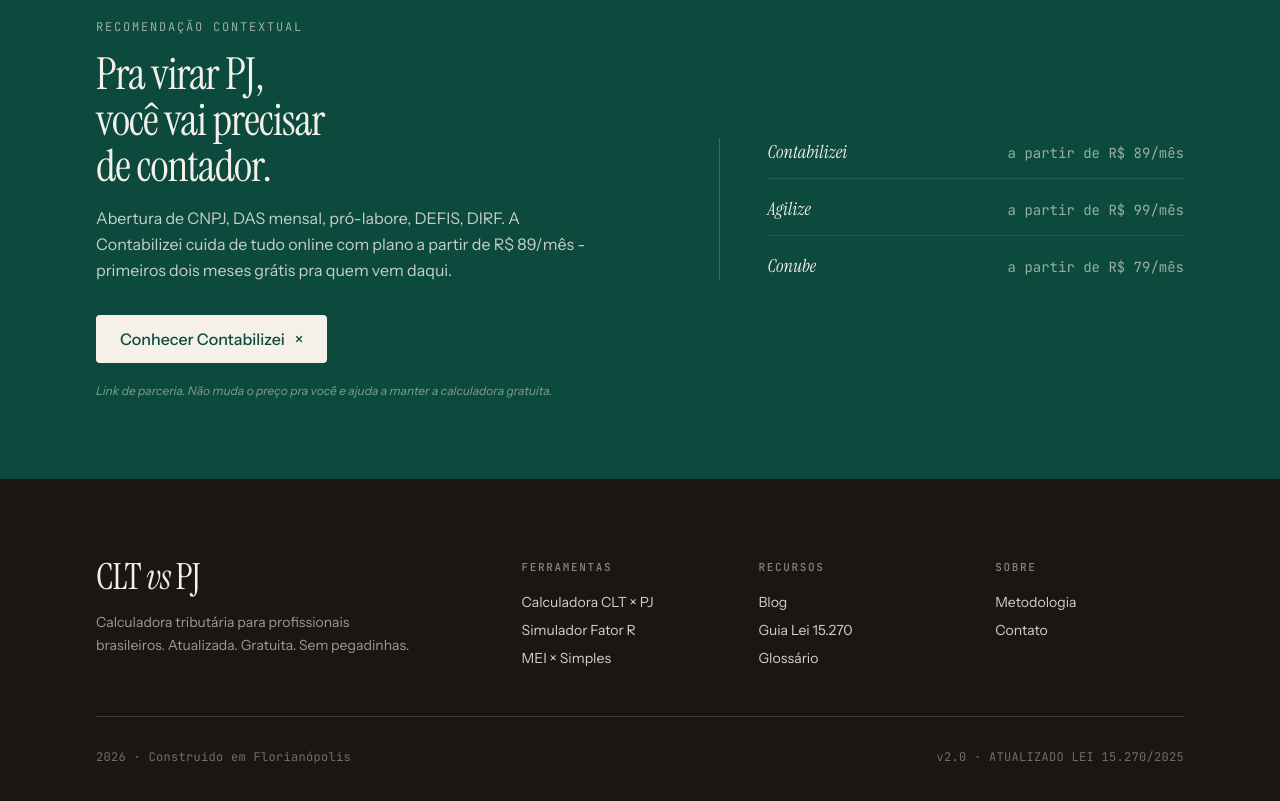
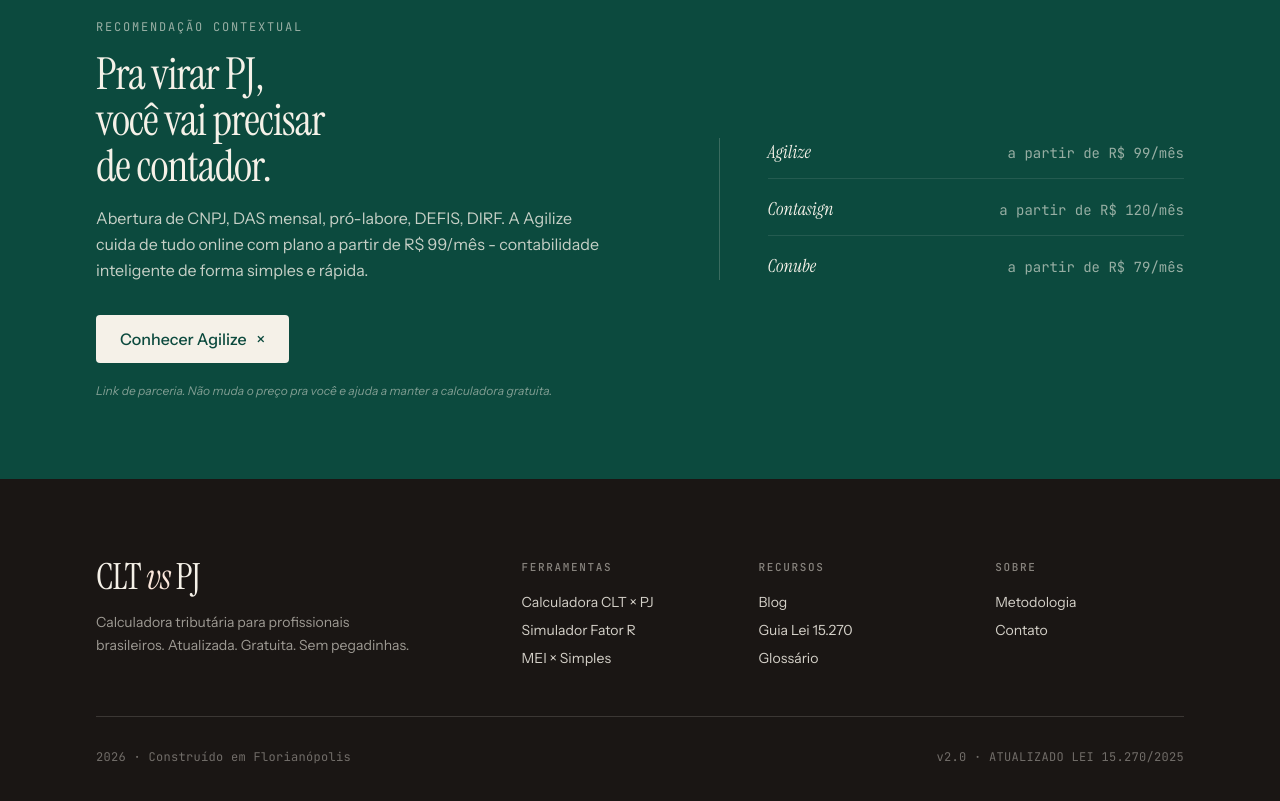
Before and after one commit to RodVerruck/cltvspj, a Next.js app: page / in a window 1280 px wide. Shown: the part 1880-2681 px from the top of the page. Built offline with nearby package versions, Linux system fonts and the light colour scheme; no server answers.

Commit message:
feat: update affiliate partnerships, improve blog layout, and unify Simples Nacional content with enhanced typography and SEO redirect.

```diff
--- a/posts/como-abrir-cnpj-trabalhar-pj.mdx
+++ b/posts/como-abrir-cnpj-trabalhar-pj.mdx
@@ -79,7 +79,7 @@
 - Fazer toda a abertura (custo: R$ 300–600 de taxa única)
 - Cuidar das obrigações mensais depois
 
-**Dica:** muitos contadores online cobram menos e oferecem o mesmo serviço. Plataformas como a Contasign, Contabilizei e Agilize já incluem a abertura do CNPJ no plano.
+**Dica:** muitos contadores online cobram menos e oferecem o mesmo serviço. Plataformas como a Contasign, Agilize e Conube já incluem a abertura do CNPJ no plano.
 
 ### Passo 3 – Definir o endereço da empresa
 
--- a/posts/vale-pena-pj-isencao-ir-lei-15270-2026.mdx
+++ b/posts/vale-pena-pj-isencao-ir-lei-15270-2026.mdx
@@ -65,10 +65,10 @@
 ## Simule o seu caso
 
 <AffiliateCTA
-  partner="contabilizei"
+  partner="agilize"
   title="Pra virar PJ, você vai precisar de contador"
-  description="A Contabilizei cuida da abertura do CNPJ e da contabilidade mensal online. Abertura grátis e planos a partir de R$ 89/mês."
-  buttonText="Conhecer a Contabilizei"
+  description="A Agilize cuida da abertura do CNPJ e da contabilidade mensal online. Abertura grátis e planos a partir de R$ 99/mês."
+  buttonText="Conhecer a Agilize"
 />
 
 Use nossa [calculadora CLT vs PJ atualizada para 2026](/) pra ver os números específicos do seu caso considerando a Lei 15.270/2025.
--- a/src/pages/blog/[slug]/index.js
+++ b/src/pages/blog/[slug]/index.js
@@ -145,9 +145,9 @@
 
               <div className="mt-24">
                 <AffiliateCTA
-                  partner="contabilizei"
+                  partner="agilize"
                   title="Abra seu CNPJ com quem entende de verdade."
-                  description="A Contabilizei cuida de tudo para você virar PJ com segurança e economia. Planos que cabem no seu bolso."
+                  description="A Agilize cuida de tudo para você virar PJ com segurança e economia. Planos que cabem no seu bolso."
                   buttonText="Falar com Especialista"
                 />
               </div>
--- a/src/pages/index.js
+++ b/src/pages/index.js
@@ -376,14 +376,14 @@
                         Pra virar PJ,<br />você vai precisar<br />de contador.
                       </h3>
                       <p className="text-base leading-relaxed text-paper/80 mb-8 max-w-lg">
-                        Abertura de CNPJ, DAS mensal, pró-labore, DEFIS, DIRF. A Contabilizei cuida de tudo online com plano a partir de R$ 89/mês - primeiros dois meses grátis pra quem vem daqui.
+                        Abertura de CNPJ, DAS mensal, pró-labore, DEFIS, DIRF. A Agilize cuida de tudo online com plano a partir de R$ 99/mês - contabilidade inteligente de forma simples e rápida.
                       </p>
                       <a
-                        href="/go/contabilizei"
+                        href="/go/agilize"
                         rel="sponsored nofollow"
                         className="inline-flex items-center gap-2.5 bg-paper text-money hover:bg-hot hover:text-paper px-6 py-3 rounded font-medium transition-all"
                       >
-                        Conhecer Contabilizei
+                        Conhecer Agilize
                         <span>×</span>
                       </a>
                       <p className="text-xs text-paper/50 mt-5 italic">
@@ -393,12 +393,12 @@
 
                     <div className="flex flex-col gap-4 pl-0 md:pl-12 md:border-l border-paper/20">
                       <div className="flex justify-between items-baseline border-b border-paper/10 pb-3">
-                        <span className="font-display text-lg italic text-paper">Contabilizei</span>
-                        <span className="font-mono text-sm text-paper/60">a partir de R$ 89/mês</span>
+                        <span className="font-display text-lg italic text-paper">Agilize</span>
+                        <span className="font-mono text-sm text-paper/60">a partir de R$ 99/mês</span>
                       </div>
                       <div className="flex justify-between items-baseline border-b border-paper/10 pb-3">
-                        <span className="font-display text-lg italic text-paper">Agilize</span>
-                        <span className="font-mono text-sm text-paper/60">a partir de R$ 99/mês</span>
+                        <span className="font-display text-lg italic text-paper">Contasign</span>
+                        <span className="font-mono text-sm text-paper/60">a partir de R$ 120/mês</span>
                       </div>
                       <div className="flex justify-between items-baseline">
                         <span className="font-display text-lg italic text-paper">Conube</span>
```
Also changed, not shown: .ai_context/LEARNING_LOG.md.
